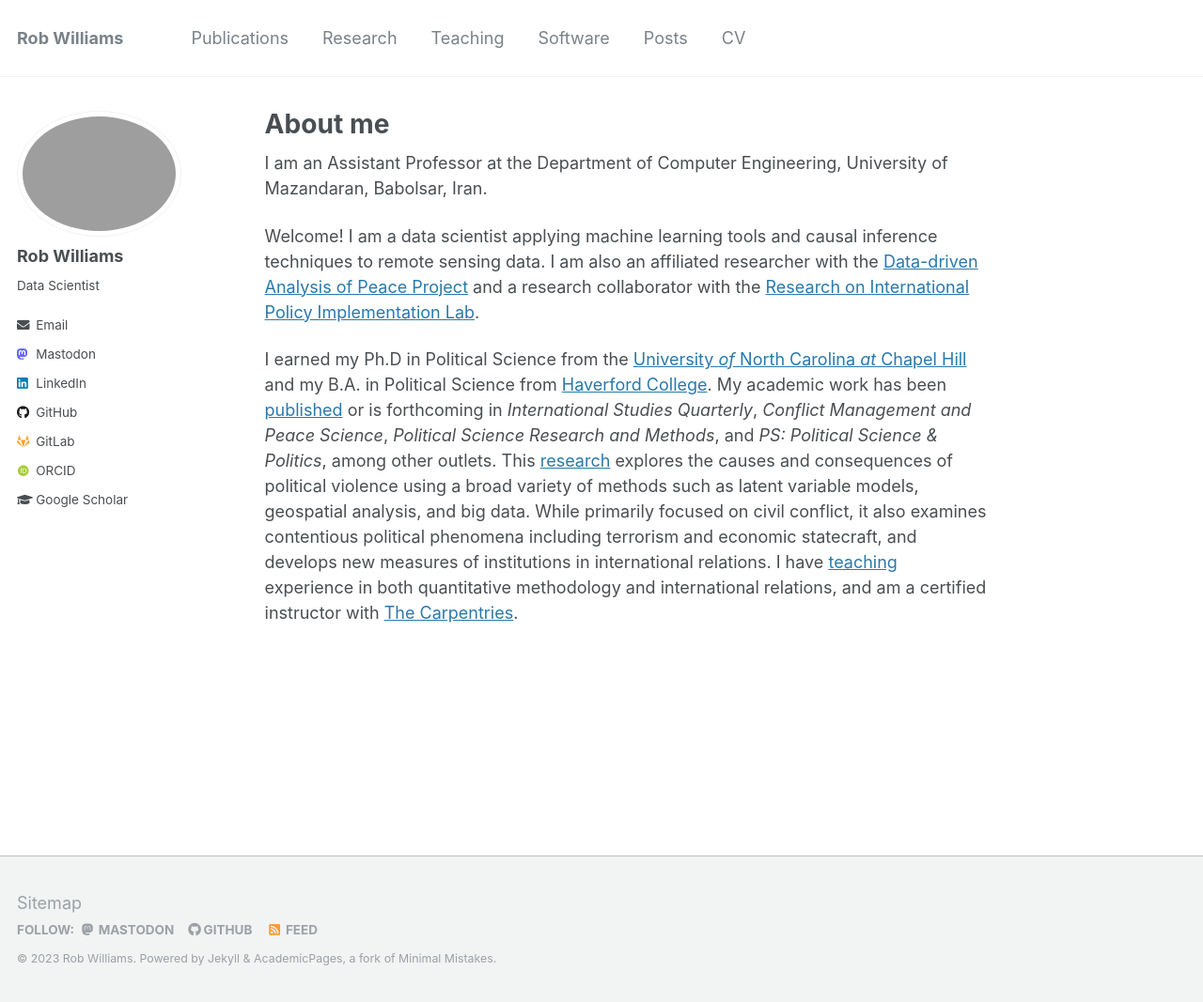
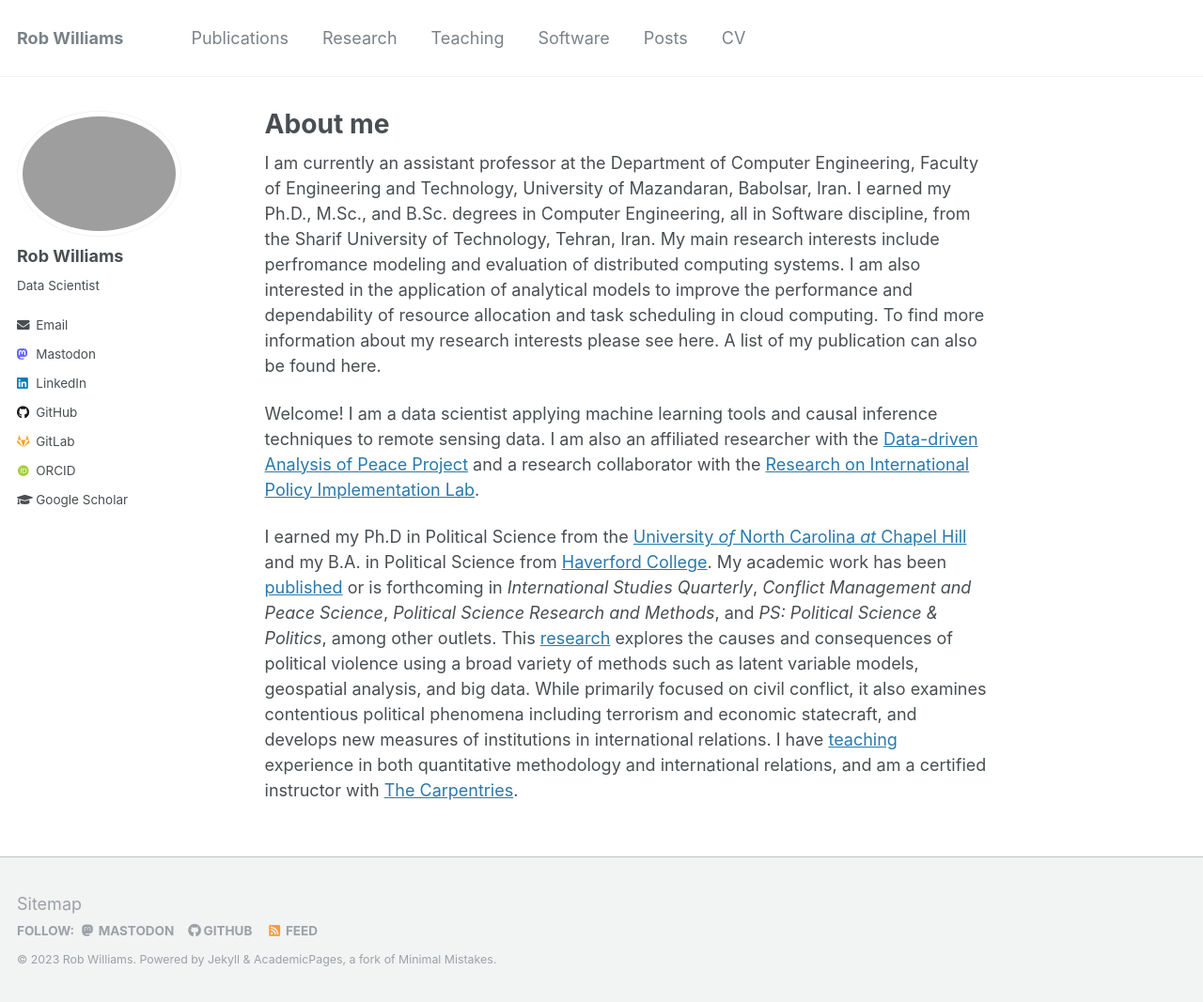
Before and after one commit to esiata/esiata.github.io, a Jekyll site: the page built from _pages/about.md, in a window 1280 px wide and 1067 px high. Shown: the whole window at 94% size. Built offline with Jekyll 4.4.1, drawn with Linux system fonts in a browser that asks for light colours; some web fonts are replaced.

Commit message:
Update about.md

```diff
--- a/_pages/about.md
+++ b/_pages/about.md
@@ -9,7 +9,8 @@ redirect_from:
 ---
 
 
-I am an Assistant Professor at the Department of Computer Engineering, University of Mazandaran, Babolsar, Iran.
+I am currently an assistant professor at the Department of Computer Engineering, Faculty of Engineering and Technology, University of Mazandaran, Babolsar, Iran. I earned my Ph.D., M.Sc., and B.Sc. degrees in Computer Engineering, all in Software discipline, from the Sharif University of Technology, Tehran, Iran.
+My main research interests include perfromance modeling and evaluation of distributed computing systems. I am also interested in the application of analytical models to improve the performance and dependability of resource allocation and task scheduling in cloud computing. To find more information about my research interests please see here. A list of my publication can also be found here.
 
 Welcome! I am a data scientist applying machine learning tools and causal
 inference techniques to remote sensing data. I am also an affiliated
```
